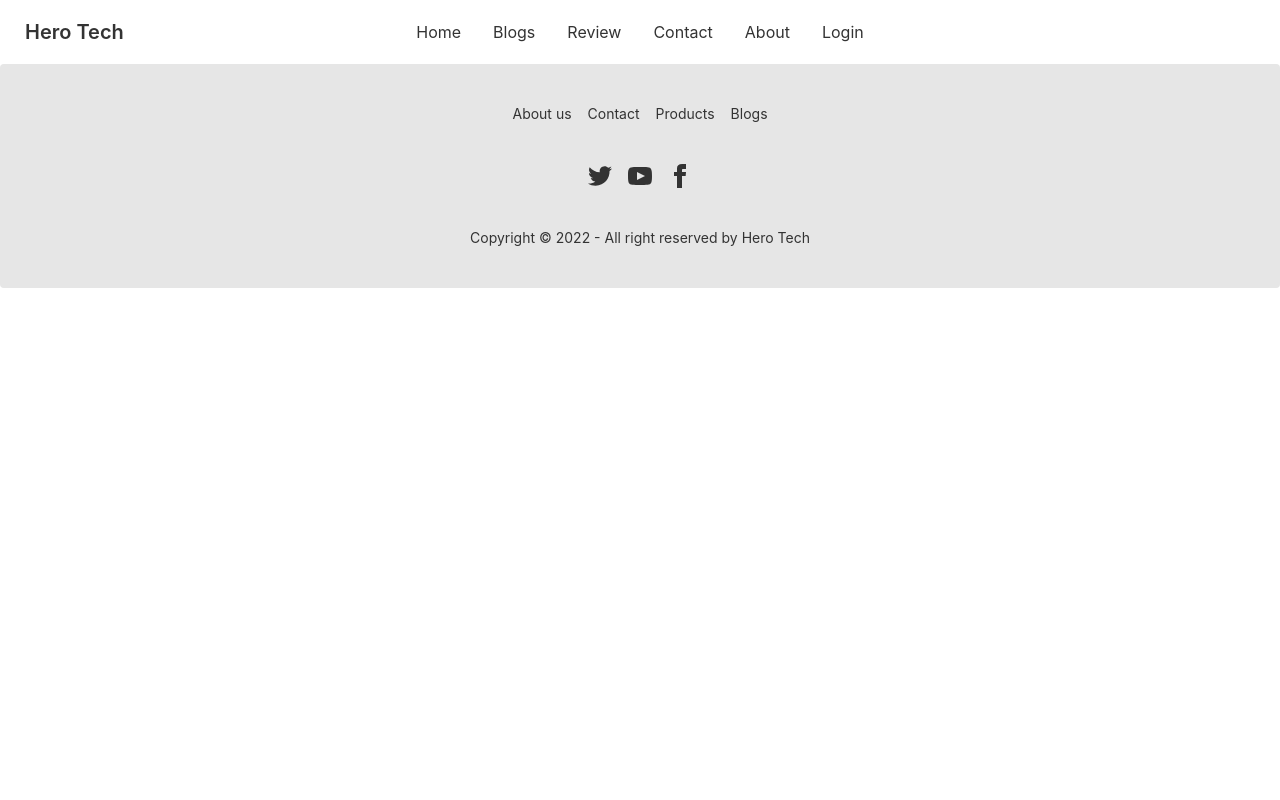
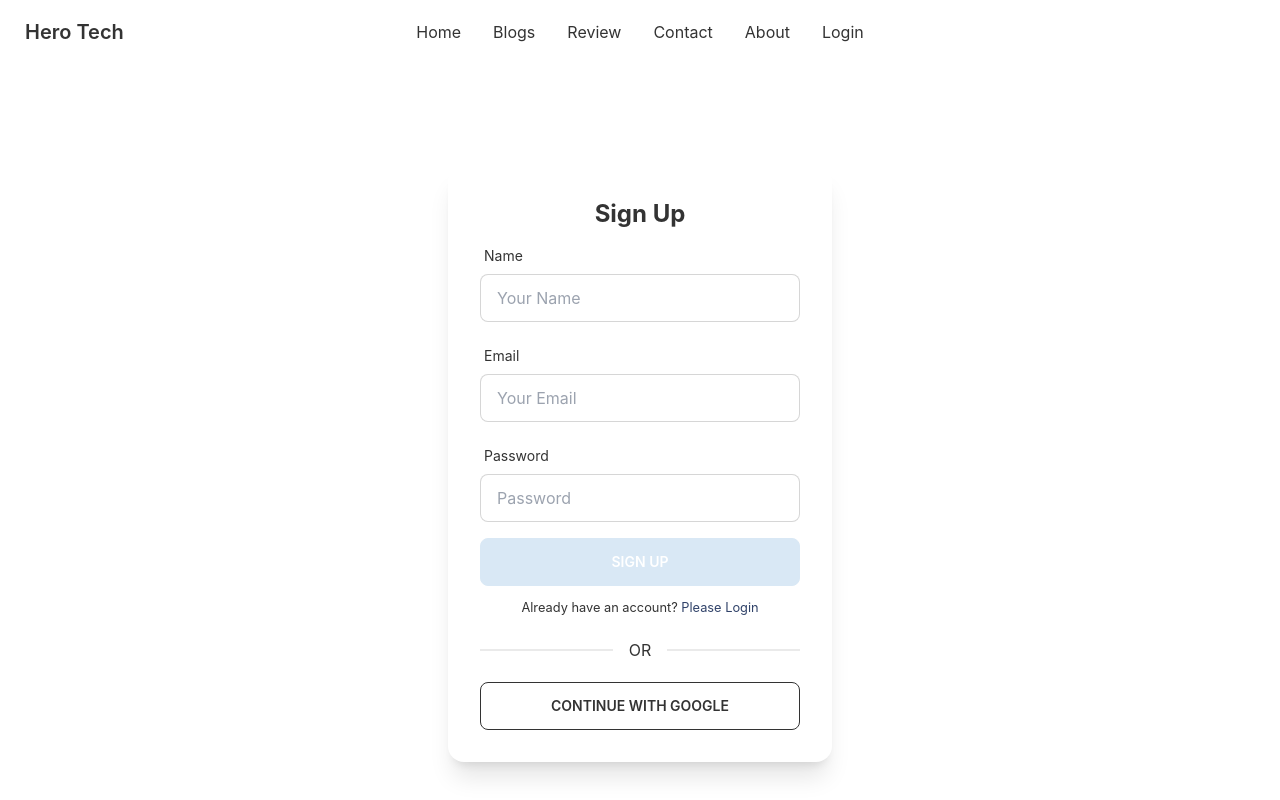
Before and after one commit to muhammadalaminwd/twelfth-assignment-client-side, a React (Create React App) app: page /signup in a window 1280 px wide. Shown: the top 800 px of the page. Built offline with nearby package versions, Linux system fonts and the light colour scheme; no server answers.

Commit message:
signup added

```diff
--- a/src/Login/Login.js
+++ b/src/Login/Login.js
@@ -37,6 +37,8 @@ const Login = () => {
   if (loading || gLoading) {
     return <Loading></Loading>;
   }
+
+  navigate('/purchase')
 
   if (error || gError) {
     signInError = (
@@ -130,7 +132,7 @@ const Login = () => {
           </form>
           <p className="text-center">
             <small>
-              New to Doctors Portal?{" "}
+              New to Hero Tech?{" "}
               <Link className="text-primary" to="/signup">
                 Create a New Account
               </Link>
--- a/src/Login/SignUp.js
+++ b/src/Login/SignUp.js
@@ -1,10 +1,136 @@
 import React from 'react';
+import { useCreateUserWithEmailAndPassword, useSignInWithGoogle, useUpdateProfile } from 'react-firebase-hooks/auth';
+import { useForm } from 'react-hook-form';
+import { Link, useNavigate } from 'react-router-dom';
+import auth from '../firebase.init';
+import Loading from '../Shared/Loading';
+import useToken from '../hooks/useToken';
+
 
 const SignUp = () => {
+    const [signInWithGoogle, gUser, gLoading, gError] = useSignInWithGoogle(auth);
+    const { register, formState: { errors }, handleSubmit} = useForm();
+    const [
+        createUserWithEmailAndPassword,
+        user,
+        loading,
+        error,
+      ] = useCreateUserWithEmailAndPassword(auth);
+
+      const [updateProfile, updating, upDateError] = useUpdateProfile(auth);
+
+    //   const [token] = useToken(user || gUser)
+
+      const navigate = useNavigate();
+      navigate('/purchase')
+
+    let signInError;
+
+    if(loading || gLoading || updating){
+        return <Loading></Loading>
+    }
+
+    if(error || gError || upDateError){
+        signInError = <p className="text-red-500"><small>{error?.message || gError?.message || upDateError?.message}</small></p>
+    }
+
+    const onSubmit = async data => {
+    await createUserWithEmailAndPassword(data.email, data.password);
+    await updateProfile({ displayName: data.name });
+    console.log('update done')
+    }
     return (
-        <div>
+        <div className="flex h-screen justify-center items-center">
+        <div className="card w-96 bg-base-100 shadow-xl">
+          <div className="card-body">
+            <h2 className="text-center text-2xl font-bold">Sign Up</h2>
 
+            <form onSubmit={handleSubmit(onSubmit)}>
+              <div className="form-control w-full max-w-xs">
+                <label className="label">
+                  <span className="label-text">Name</span>
+                </label>
+                <input
+                  type="text"
+                  placeholder="Your Name"
+                  className="input input-bordered w-full max-w-xs"
+                  {...register("name", {
+                      required: {
+                          value: true,
+                          message: 'Name is required'
+                      }
+                  })}
+                />
+                <label className="label">
+                {errors.name?.type === 'required' && <span className="label-text-alt text-red-500">{errors.name.message}</span>}
+                </label>
+              </div>
+
+              <div className="form-control w-full max-w-xs">
+                <label className="label">
+                  <span className="label-text">Email</span>
+                </label>
+                <input
+                  type="email"
+                  placeholder="Your Email"
+                  className="input input-bordered w-full max-w-xs"
+                  {...register("email", {
+                      required: {
+                          value: true,
+                          message: 'Email is required'
+                      },
+                      pattern: {
+                          value: /[a-z0-9]+@[a-z]+\.[a-z]{2,3}/,
+                          message: 'Provide a valid Email'
+                      }
+                  })}
+                />
+                <label className="label">
+                {errors.email?.type === 'required' && <span className="label-text-alt text-red-500">{errors.email.message}</span>}
+                {errors.email?.type === 'pattern' && <span className="label-text-alt text-red-500">{errors.email.message}</span>}
+                </label>
+              </div>
+
+              <div className="form-control w-full max-w-xs">
+                <label className="label">
+                  <span className="label-text">Password</span>
+                </label>
+                <input
+                  type="password"
+                  placeholder="Password"
+                  className="input input-bordered w-full max-w-xs"
+                  {...register("password", {
+                      required: {
+                          value: true,
+                          message: 'Password is required'
+                      },
+                      minLength: {
+                          value: 6,
+                          message: 'Must be 6 characters or longer'
+                      }
+                  })}
+                />
+                <label className="label">
+                {errors.password?.type === 'required' && <span className="label-text-alt text-red-500">{errors.password.message}</span>}
+                {errors.password?.type === 'minLength' && <span className="label-text-alt text-red-500">{errors.password.message}</span>}
+                </label>
+              </div>
+                  {signInError}
+              <input className="btn w-full max-w-xs text-white" type="submit" value="sign up"/>
+            </form>
+                  <p className="text-center"><small>Already have an account? <Link className="text-primary" to="/login">Please Login</Link></small>
+                  </p>
+            <div className="divider">OR</div>
+
+            <button
+              onClick={() => signInWithGoogle()}
+              className="btn btn-outline"
+            >
+              Continue with Google
+            </button>
+          </div>
         </div>
+      </div>
     );
 };
 
--- /dev/null
+++ b/src/hooks/useToken.js
@@ -0,0 +1,29 @@
+import { useEffect, useState } from "react"
+
+const useToken = user => {
+    const [token, setToken] = useState('');
+    useEffect( () => {
+        const email = user?.user?.email;
+        const currentUser = {email: email};
+        if(email){
+            fetch(`https://powerful-woodland-51816.herokuapp.com/user/${email}`, {
+                method: 'PUT',
+                headers: {
+                    'content-type': 'application/json'
+                },
+                body:JSON.stringify(currentUser)
+            })
+            .then(res => res.json())
+            .then(data => {
+                console.log('data is token', data);
+                const accessToken = data.token;
+                localStorage.setItem('accessToken', accessToken)
+                setToken(accessToken);
+            })
+        }
+
+    }, [user]);
+    return [token];
+}
+
+export default useToken;
```
